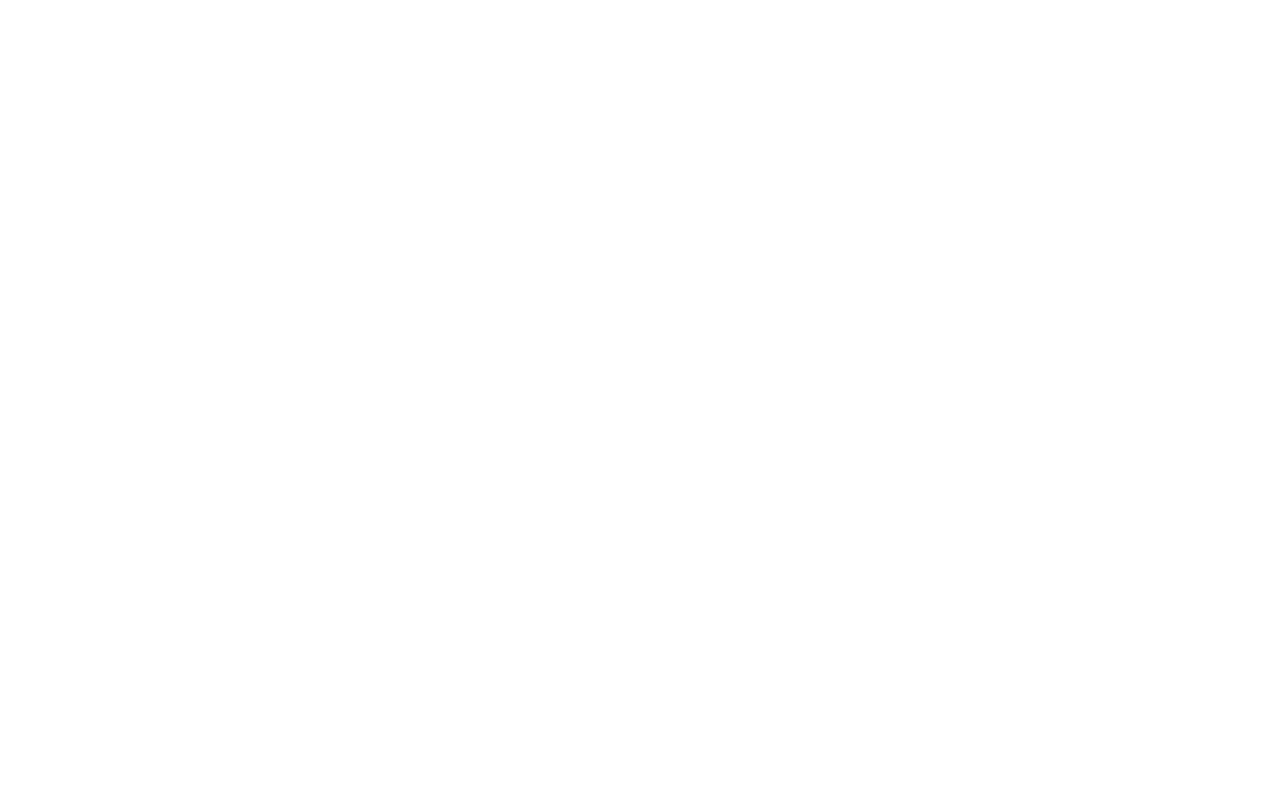
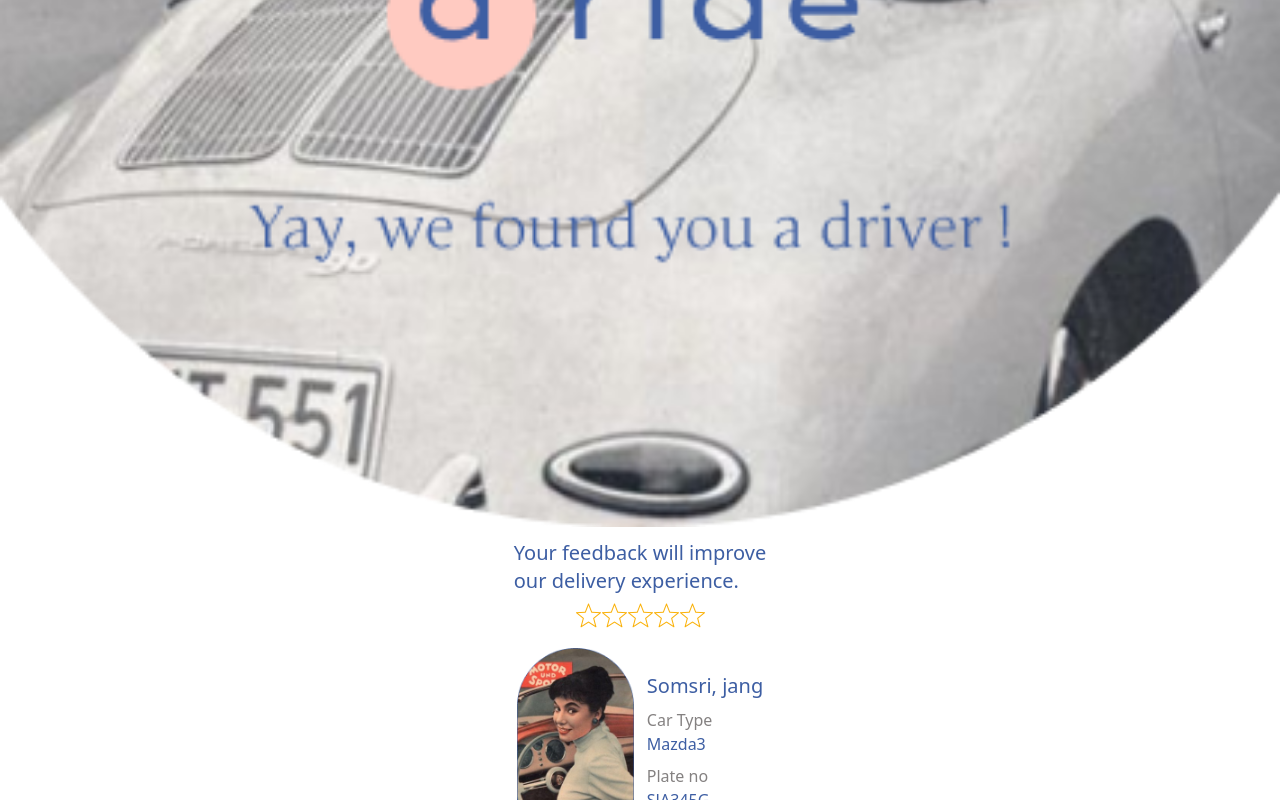
Before and after one commit to wannasafah/Hitch-a-Ride, a React (Vite) app: page /feedback in a window 1280 px wide. Before the commit this address had no page. Shown: the part 500-1300 px from the top of the page. Before the commit the page ends 800 px from the top, so only its background shows below. Built offline with nearby package versions, Linux system fonts and the light colour scheme; a web font is replaced by a local one.

Commit message:
Add feedback page

```diff
--- a/src/App.jsx
+++ b/src/App.jsx
@@ -9,6 +9,7 @@
 import Role from './screen/Role'
 import Profile from './screen/Profile'
 import Cancelbook from './screen/Cancelbook'
+import Feedback from './screen/Feedback'
 
 function App() {
 
@@ -24,6 +25,7 @@
         <Route path='/role' element = {<Role/>}/>
         <Route path='/profile' element = {<Profile/>}/>
         <Route path='/cancelbooking' element = {<Cancelbook/>}/>
+        <Route path='/feedback' element = {<Feedback/>}/>
       </Routes>
     </BrowserRouter>
   )
--- /dev/null
+++ b/src/screen/Feedback.jsx
@@ -0,0 +1,95 @@
+import React from "react";
+import Logo from "../assets/image/holder_booking.png";
+import Profile from "../assets/image/somsrii.png";
+import line from "../assets/image/linepoint.svg";
+import YStar from "../assets/image/yellowstar.svg"
+import GStar from "../assets/image/graystar.svg"
+import EStar from "../assets/image/starempty.png"
+import { Link } from "react-router-dom";
+
+function Cancelbook() {
+    return (
+        <div className="h-screen  flex  items-center flex-col">
+            {/* holder */}
+            <img className="w-full" src={Logo} alt="" />
+
+            <div className="mt-3 text-[#3D5EA3] text-xl">
+                <p>
+                    Your feedback will improve
+                </p>
+                <p>
+                    our delivery experience.
+                </p>
+            </div>
+
+            <div className=" flex mt-2">
+                <img src={EStar} alt="" className=" mr-[1px]" />
+                <img src={EStar} alt="" className=" mr-[1px]" />
+                <img src={EStar} alt="" className=" mr-[1px]" />
+                <img src={EStar} alt="" className=" mr-[1px]" />
+                <img src={EStar} alt="" />
+            </div>
+
+            {/* profile */}
+            <div className="flex justify-center items-center mt-5 mb-2">
+                <div>
+                    <img src={Profile} alt="" className="w-[90%]" />
+                </div>
+                <div>
+                    <p className="text-[#3D5EA3] font-medium text-xl">
+                        Somsri, jang
+                    </p>
+
+                    {/* cartype */}
+                    <p className=" text-[#848181] mt-2">
+                        Car Type
+                    </p>
+                    <p className=" text-[#3D5EA3] mb-2">
+                        Mazda3
+                    </p>
+                    {/* no */}
+                    <p className=" text-[#848181]">
+                        Plate no
+                    </p>
+                    <p className=" text-[#3D5EA3] mb-2">
+                        SJA345G
+                    </p>
+                    {/* phone number */}
+                    <p className=" text-[#848181]">
+                        Phone number
+                    </p>
+                    <p className=" text-[#3D5EA3]">
+                        +66821851893
+                    </p>
+                </div>
+            </div>
+
+            {/* note */}
+            <div className=" w-full   flex justify-center items-center flex-col">
+                <div className="w-[80%]">
+                    <div className="">
+                        <div className="flex space-x-3 justify-center items-center mt-2">
+                            <div className=" h-8 border-solid text-lg border-2 px-2 rounded-2xl text-[#b4b0b0] border-[#D2D4D6]">
+                                5km
+                            </div>
+                            <img src={line} alt="" />
+                            <div className="flex flex-col text-[#848181]">
+                                <div className="lexend">Airport rail link</div>
+                                <div className="lexend">Union Mall</div>
+                            </div>
+                            <div className="border-l-2 border-[#D2D4D6] h-12"></div>
+                            <div className="flex flex-col  items-center text-[#3D5EA3] font-semibold">
+                                <div className="text-xl">120</div>
+                                <div className="text-lg">THB</div>
+                            </div>
+                        </div>
+                    </div>
+                </div>
+                <button className="w-[80%] bg-[#FFCAC1] mt-4 text-lg py-1 rounded border-[0.5px] border-[#3D5EA3] text-[#3D5EA3] font-semibold">
+                    SUBMIT
+                </button>
+            </div>
+        </div>
+    );
+}
+export default Cancelbook;
```
Also changed, not shown: src/assets/image/starempty.png (added).
